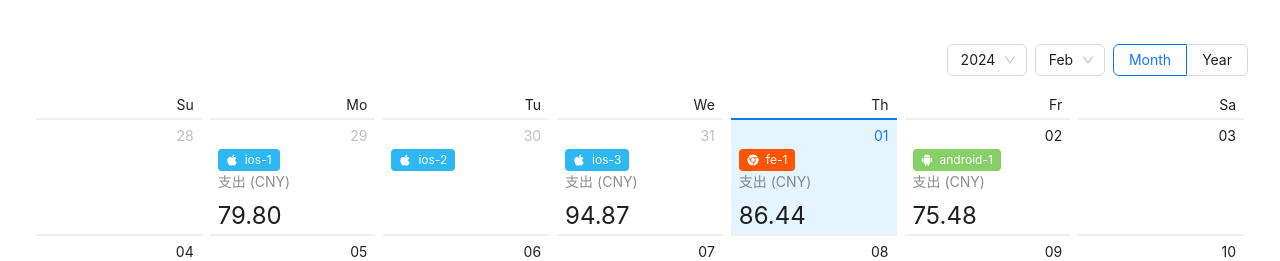
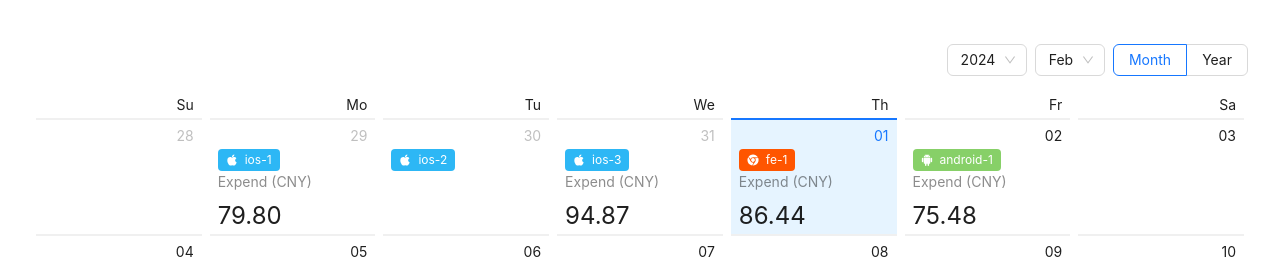
Before and after one commit to xkaing/LFCoffee, a React (Vite) app: page / in a window 1280 px wide. Shown: the top 261 px of the page. Built offline with nearby package versions, Linux system fonts and the light colour scheme.

Commit message:
feat:优化UI

```diff
--- a/src/Calendar/DayDetail.jsx
+++ b/src/Calendar/DayDetail.jsx
@@ -12,7 +12,11 @@ const IconFont = createFromIconfontCN({
 
 const DayDetail = ({ data, date, visible, onClose }) => {
   const itemData = data.find((item) => item.date === date.format("YYYY-MM-DD"));
-  const profitNum = itemData.income - itemData.expend;
+  let profitNum = 0
+  if (itemData && itemData.income && itemData.expend) {
+    profitNum = itemData.income - itemData.expend;
+  }
+
   return (
     <>
       <Modal
@@ -46,6 +50,7 @@ const DayDetail = ({ data, date, visible, onClose }) => {
                   precision={2}
                 />
               )}
+              {itemData.income && (
               <Statistic
                 title="Profit (CNY)"
                 value={profitNum}
@@ -58,6 +63,7 @@ const DayDetail = ({ data, date, visible, onClose }) => {
                 }
                 precision={2}
               />
+              )}
             </Space>
 
             <List
--- a/src/Calendar/DayRender.jsx
+++ b/src/Calendar/DayRender.jsx
@@ -6,7 +6,7 @@ const DayRender = ({ payer, expend }) => {
   return (
     <>
       <TagName payer={payer}></TagName>
-      {expend && <Statistic title="支出 (CNY)" value={expend} precision={2} />}
+      {expend && <Statistic title="Expend (CNY)" value={expend} precision={2} />}
     </>
   );
 };
```
